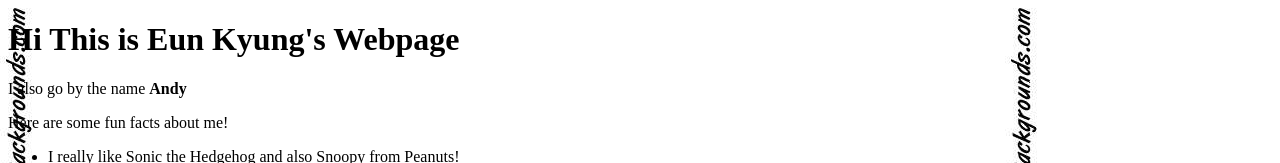
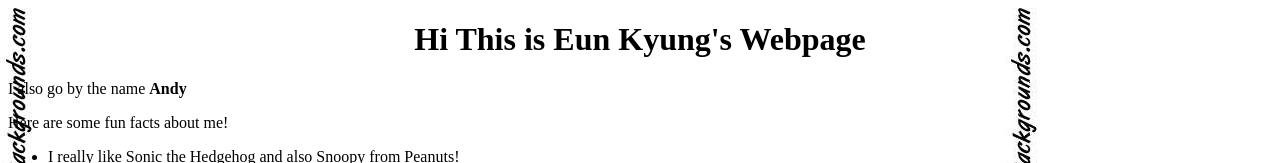
Before and after one commit to yoondoong/ekyoon.me, a plain HTML site: page index.html in a window 1280 px wide. Shown: the top 163 px of the page. Drawn offline with Linux system fonts and the light colour scheme; grey boxes are pictures that could not be loaded.

Commit message:
testing center

```diff
--- a/index.html
+++ b/index.html
@@ -11,7 +11,7 @@
   </head>
 
   <body>
-    <h1>Hi This is Eun Kyung's Webpage </h1>
+    <h1><center>Hi This is Eun Kyung's Webpage </center></h1>
     <p> <font size='3'>I also go by the name <strong>Andy</strong></font></p>
     <p> Here are some fun facts about me! </p>
     <ul>
```
